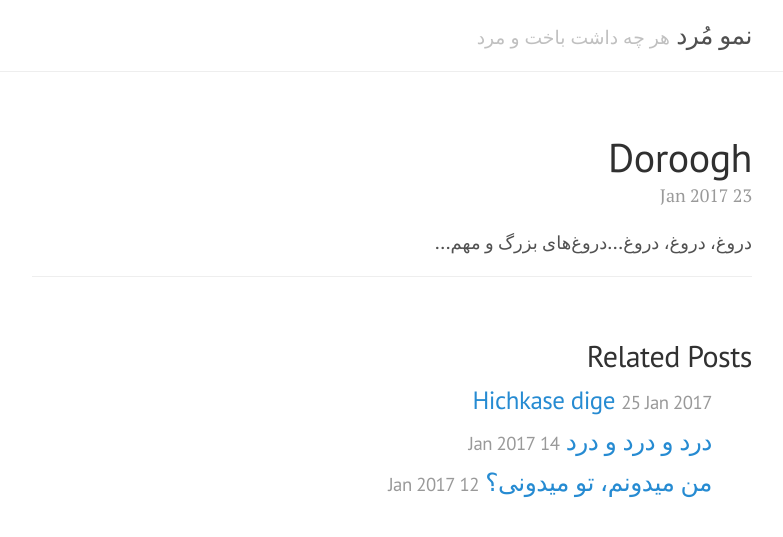
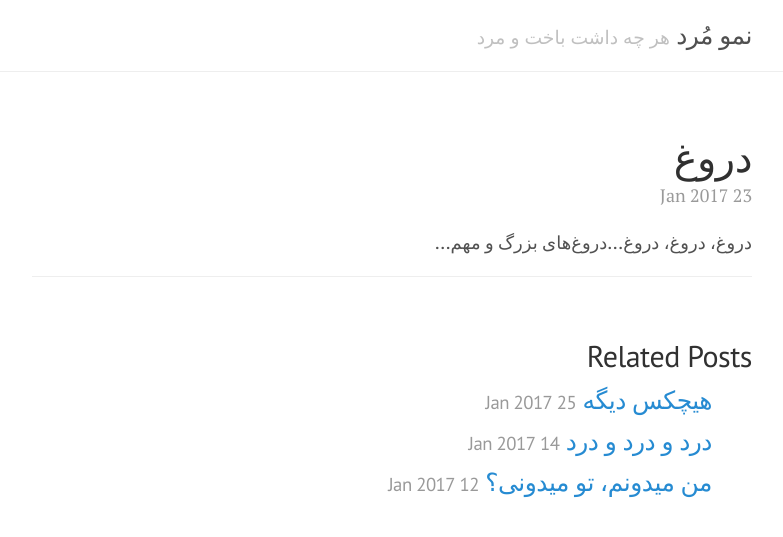
Before and after one commit to nemoisdead/nemoisdead, a Jekyll site: the page built from _posts/2017-01-23-doroogh.markdown, in a window 1280 px wide. Shown: the top 537 px of the page, without its empty margins (248-1031 px from the left). Built offline with Jekyll 4.4.1, drawn with Linux system fonts in a browser that asks for light colours.

Commit message:
Fix titles and dates

```diff
--- a/_posts/2017-01-23-doroogh.markdown
+++ b/_posts/2017-01-23-doroogh.markdown
@@ -1,6 +1,7 @@
 ---
 published: true
 layout: post
-title: Doroogh
+title: دروغ
+date: 2017-01-23 21:05:53 +0330
 ---
 دروغ، دروغ، دروغ...دروغ‌های بزرگ و مهم...
--- a/_posts/2017-01-25-hichkase-dige.markdown
+++ b/_posts/2017-01-25-hichkase-dige.markdown
@@ -1,6 +1,7 @@
 ---
 published: true
 layout: post
-title: Hichkase dige
+title: هیچکس دیگه
+date: 2017-01-25 23:33:46 +0330
 ---
 دلم میخواد با هیچکس انجامش بدم. هیچکس.
```
